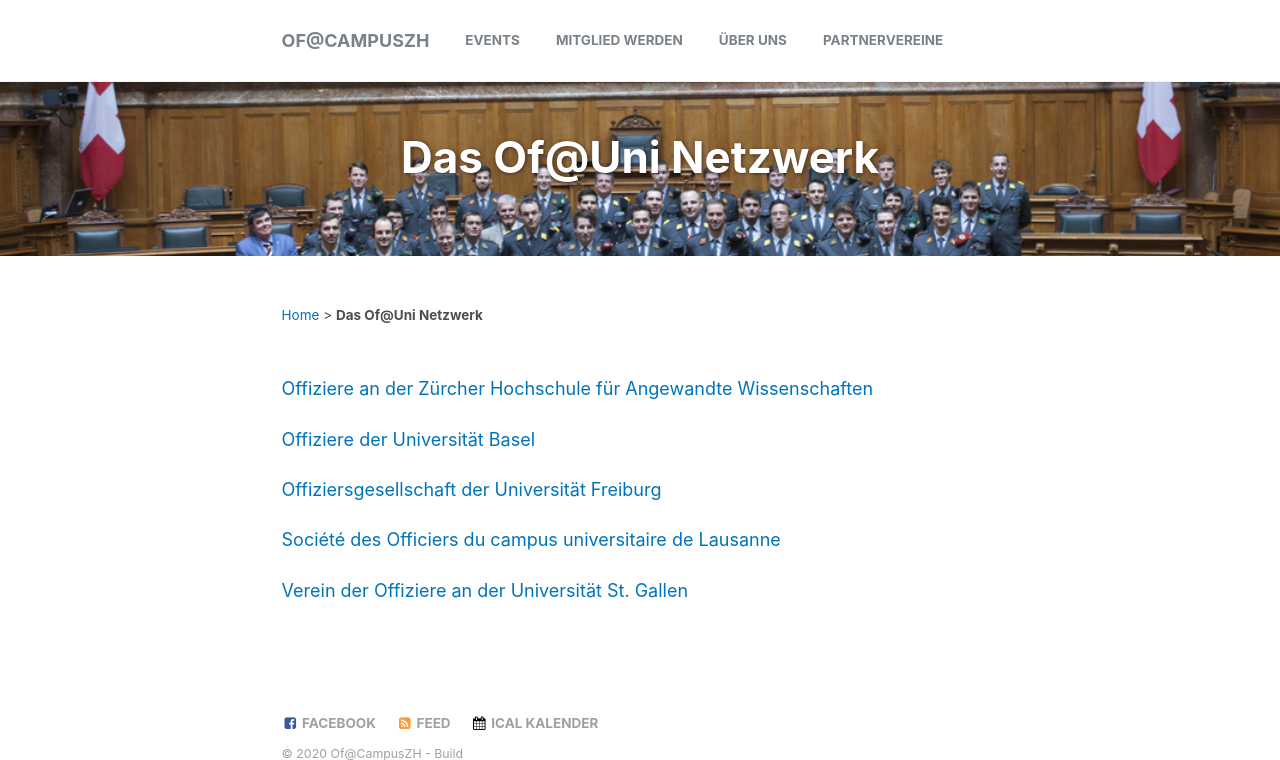
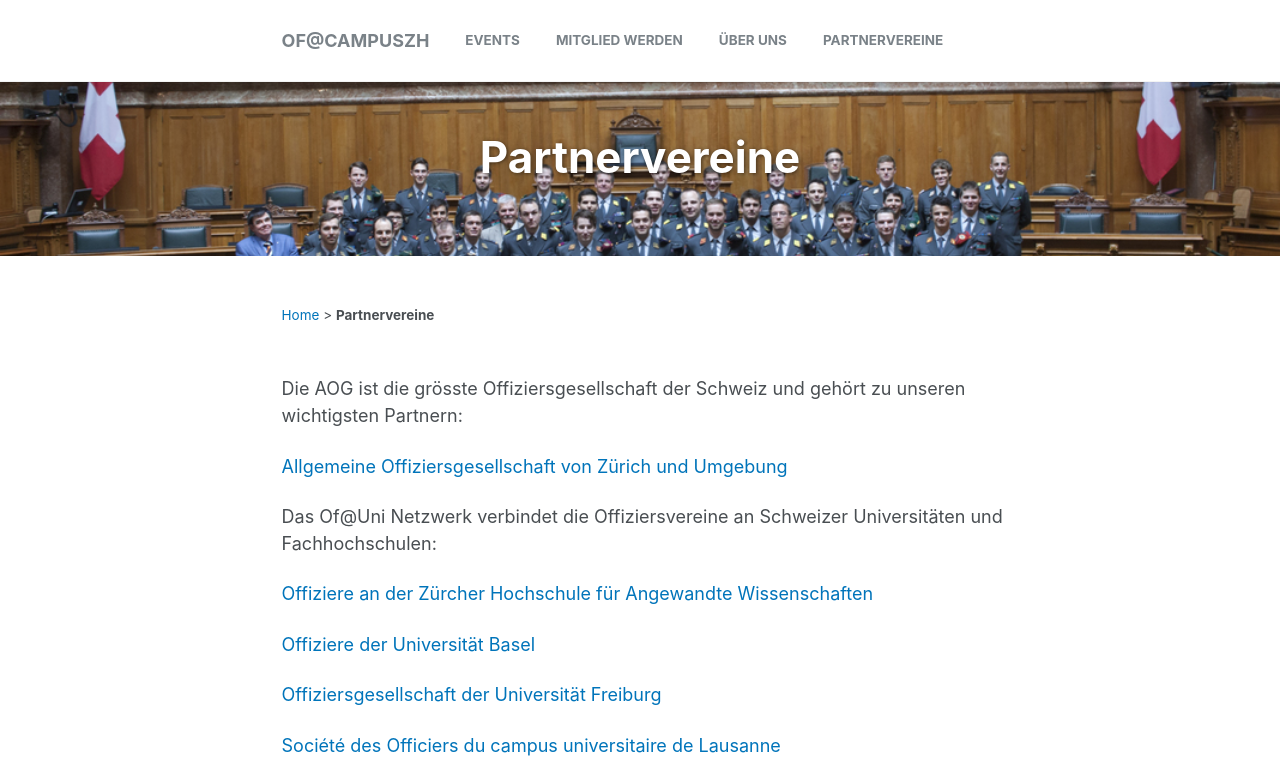
Before and after one commit to raphaelthomas/ofcampuszh.ch, a Jekyll site: the page built from _pages/partnervereine.md, in a window 1280 px wide, cut to the strip 0-760 px from the top of the page. Built offline with Jekyll 4.4.1, drawn with Linux system fonts in a browser that asks for light colours.

Commit message:
update partnervereine with AOG

```diff
--- a/_pages/partnervereine.md
+++ b/_pages/partnervereine.md
@@ -1,9 +1,16 @@
 ---
-title: Das Of@Uni Netzwerk
-permalink: /ofuni-netzwerk/
+title: Partnervereine
+permalink: /partnervereine/
 header:
   overlay_image: page-header-ueber-uns.jpg
 ---
+
+Die AOG ist die gr&ouml;sste Offiziersgesellschaft der Schweiz und geh&ouml;rt zu unseren wichtigsten Partnern:
+
+[Allgemeine Offiziersgesellschaft von Zürich und Umgebung](https://aog.ch/)
+
+
+Das Of@Uni Netzwerk verbindet die Offiziersvereine an Schweizer Universit&auml;ten und Fachhochschulen:
 
 [Offiziere an der Zürcher Hochschule für Angewandte Wissenschaften](http://www.of-zhaw.ch)
 
```
